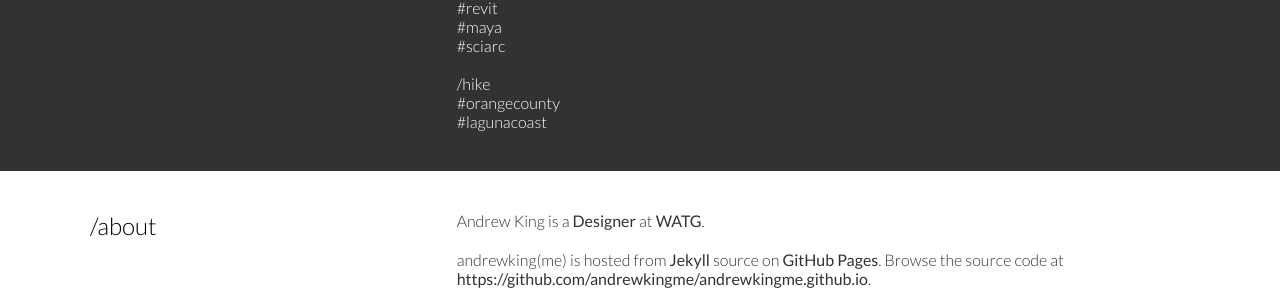
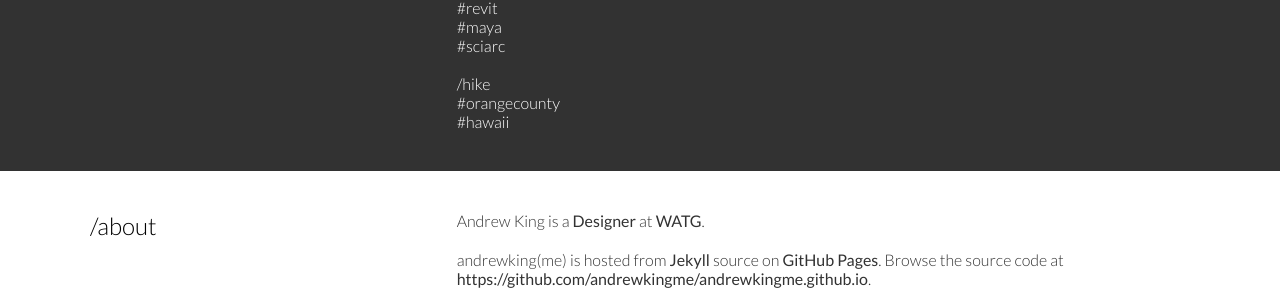
Before and after one commit to andrewkingme/andrewkingme.github.io, a Jekyll site: the page built from about/index.md, in a window 1280 px wide. Shown: the part 127-433 px from the top of the page. Built offline with Jekyll 4.4.1, drawn with Linux system fonts in a browser that asks for light colours; comment, search, counter and statistics services are not loaded.

Commit message:
Revise /hike taglist

```diff
--- a/_data/taglist_hike.yml
+++ b/_data/taglist_hike.yml
@@ -1,5 +1,5 @@
 - name:   "#orangecounty"
   url:    /hike/tag/orangecounty/
 
-- name:   "#lagunacoast"
-  url:    /hike/tag/lagunacoast/
+- name:   "#hawaii"
+  url:    /hike/tag/hawaii/
```
